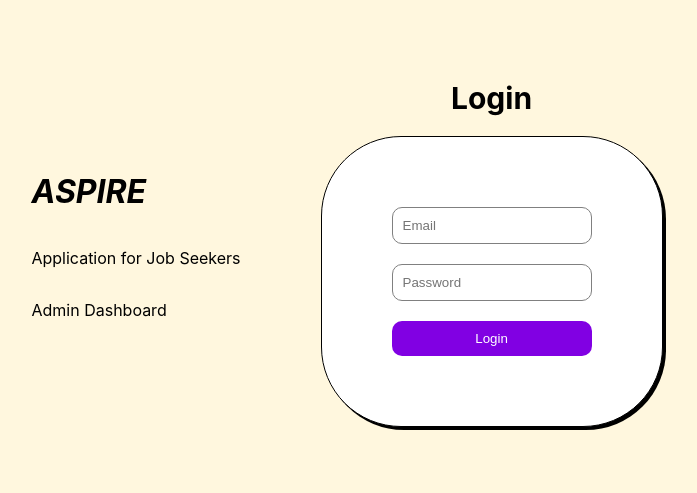
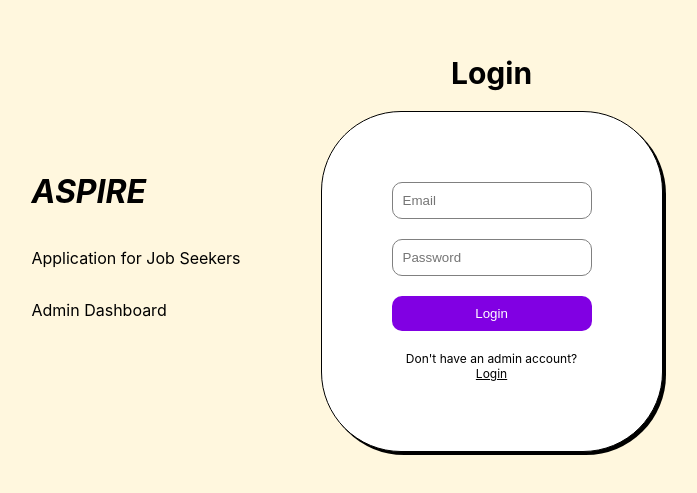
Before and after one commit to ri-yad-a/aspire, a React (Create React App) app in the folder frontend/: page /admin in a window 1280 px wide. Shown: the part 157-650 px from the top of the page, without its empty margins (293-990 px from the left). Built offline with nearby package versions, Linux system fonts and the light colour scheme.

Commit message:
Added link back to login

```diff
--- a/frontend/src/pages/AdminLogin.jsx
+++ b/frontend/src/pages/AdminLogin.jsx
@@ -29,7 +29,7 @@ const AdminLogin = () => {
       await axios.post("/admin/login", inputs);
       navigate("/adminDashboard");
     } catch (err) {
-      console.log(err.response);
+      setError(err.response.data);
     }
   };
 
@@ -65,6 +65,9 @@ const AdminLogin = () => {
         />
         <button type="submit">Login</button>
         {err && <p>{err}</p>}
+        <span>
+          Don't have an admin account? <Link style={linkStyle} to="/">Login</Link>
+        </span>
       </form>
     </div>
     </div>
```
